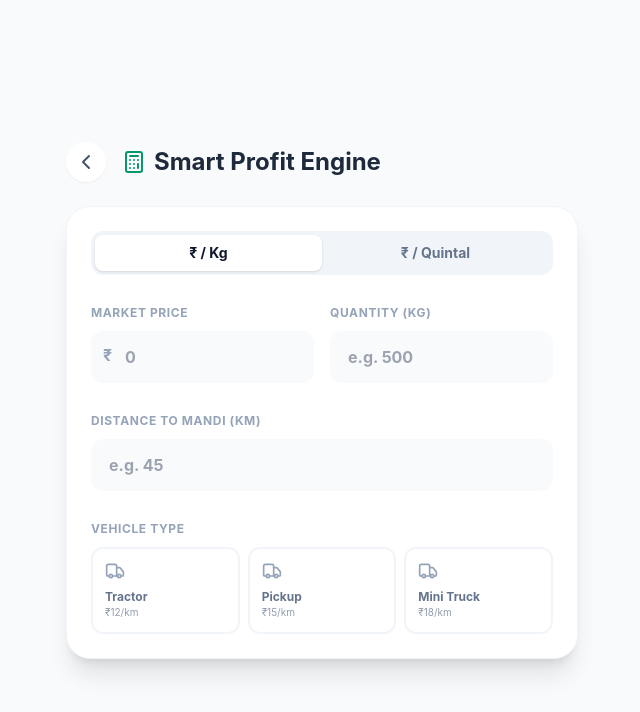
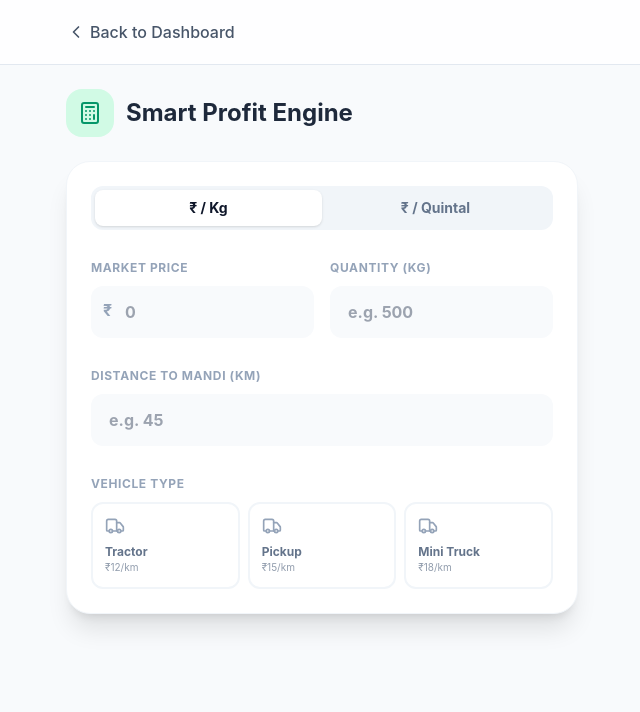
Before and after one commit to PrathmeshBadhe/agri-pivot-2026, a React (Vite) app in the folder frontend_ts/: page /calculator in a window 1280 px wide. Shown: the top 712 px of the page, without its empty margins (318-958 px from the left). Built offline with nearby package versions, Linux system fonts and the light colour scheme; sample sign-in values are in the browser's storage.

Commit message:
fix: stabilize navigation and persist calculator state

```diff
--- a/frontend_ts/src/features/dashboard/Dashboard.tsx
+++ b/frontend_ts/src/features/dashboard/Dashboard.tsx
@@ -98,63 +98,63 @@ export const Dashboard = () => {
                 <div className="mb-8">
                     <div className="grid grid-cols-2 lg:grid-cols-4 gap-4">
                         <Link to="/calculator" className="contents">
-                            <motion.button
+                            <motion.div
                                 whileHover={{ scale: 1.03 }}
                                 whileTap={{ scale: 0.96 }}
                                 transition={{ type: "spring", stiffness: 500, damping: 30 }}
-                                className="relative h-28 w-full flex items-center px-6 gap-4 bg-white/70 backdrop-blur-xl border border-white/20 shadow-xl rounded-3xl overflow-hidden group hover:bg-white/80 transition-colors"
+                                className="relative h-28 w-full flex items-center px-6 gap-4 bg-white/70 backdrop-blur-xl border border-white/20 shadow-xl rounded-3xl overflow-hidden group hover:bg-white/80 transition-colors cursor-pointer"
                             >
                                 <div className="p-3.5 rounded-2xl bg-emerald-100 text-emerald-600 group-hover:scale-110 transition-transform duration-300 shadow-sm">
                                     <Calculator className="w-7 h-7" />
                                 </div>
                                 <span className="text-lg font-bold text-slate-800 tracking-tight text-left leading-tight">Profit<br />Calculator</span>
                                 <div className="absolute -right-4 -bottom-4 w-24 h-24 bg-emerald-500/10 rounded-full blur-2xl" />
-                            </motion.button>
+                            </motion.div>
                         </Link>
 
                         <Link to="/logistics" className="contents">
-                            <motion.button
+                            <motion.div
                                 whileHover={{ scale: 1.03 }}
                                 whileTap={{ scale: 0.96 }}
                                 transition={{ type: "spring", stiffness: 500, damping: 30 }}
-                                className="relative h-28 w-full flex items-center px-6 gap-4 bg-white/70 backdrop-blur-xl border border-white/20 shadow-xl rounded-3xl overflow-hidden group hover:bg-white/80 transition-colors"
+                                className="relative h-28 w-full flex items-center px-6 gap-4 bg-white/70 backdrop-blur-xl border border-white/20 shadow-xl rounded-3xl overflow-hidden group hover:bg-white/80 transition-colors cursor-pointer"
                             >
                                 <div className="p-3.5 rounded-2xl bg-indigo-100 text-indigo-600 group-hover:scale-110 transition-transform duration-300 shadow-sm">
                                     <Tractor className="w-7 h-7" />
                                 </div>
                                 <span className="text-lg font-bold text-slate-800 tracking-tight text-left leading-tight">Logistics<br />Hub</span>
                                 <div className="absolute -right-4 -bottom-4 w-24 h-24 bg-indigo-500/10 rounded-full blur-2xl" />
-                            </motion.button>
+                            </motion.div>
                         </Link>
 
                         <Link to="/weather" className="contents">
-                            <motion.button
+                            <motion.div
                                 whileHover={{ scale: 1.03 }}
                                 whileTap={{ scale: 0.96 }}
                                 transition={{ type: "spring", stiffness: 500, damping: 30 }}
-                                className="relative h-28 w-full flex items-center px-6 gap-4 bg-white/70 backdrop-blur-xl border border-white/20 shadow-xl rounded-3xl overflow-hidden group hover:bg-white/80 transition-colors"
+                                className="relative h-28 w-full flex items-center px-6 gap-4 bg-white/70 backdrop-blur-xl border border-white/20 shadow-xl rounded-3xl overflow-hidden group hover:bg-white/80 transition-colors cursor-pointer"
                             >
                                 <div className="p-3.5 rounded-2xl bg-sky-100 text-sky-600 group-hover:scale-110 transition-transform duration-300 shadow-sm">
                                     <CloudSun className="w-7 h-7" />
                                 </div>
                                 <span className="text-lg font-bold text-slate-800 tracking-tight text-left leading-tight">Weather<br />Forecast</span>
                                 <div className="absolute -right-4 -bottom-4 w-24 h-24 bg-sky-500/10 rounded-full blur-2xl" />
-                            </motion.button>
+                            </motion.div>
                         </Link>
 
-                        <motion.button
+                        <motion.div
                             onClick={() => toast('Crop Doctor AI coming soon!', { icon: '🤖' })}
                             whileHover={{ scale: 1.03 }}
                             whileTap={{ scale: 0.96 }}
                             transition={{ type: "spring", stiffness: 500, damping: 30 }}
-                            className="relative h-28 w-full flex items-center px-6 gap-4 bg-white/70 backdrop-blur-xl border border-white/20 shadow-xl rounded-3xl overflow-hidden group hover:bg-white/80 transition-colors"
+                            className="relative h-28 w-full flex items-center px-6 gap-4 bg-white/70 backdrop-blur-xl border border-white/20 shadow-xl rounded-3xl overflow-hidden group hover:bg-white/80 transition-colors cursor-pointer"
                         >
                             <div className="p-3.5 rounded-2xl bg-amber-100 text-amber-600 group-hover:scale-110 transition-transform duration-300 shadow-sm">
                                 <Leaf className="w-7 h-7" />
                             </div>
                             <span className="text-lg font-bold text-slate-800 tracking-tight text-left leading-tight">Crop<br />Doctor</span>
                             <div className="absolute -right-4 -bottom-4 w-24 h-24 bg-amber-500/10 rounded-full blur-2xl" />
-                        </motion.button>
+                        </motion.div>
                     </div>
                 </div>
 
--- a/frontend_ts/src/features/tools/CalculatorPage.tsx
+++ b/frontend_ts/src/features/tools/CalculatorPage.tsx
@@ -39,6 +39,29 @@ export const CalculatorPage = () => {
         { id: 'pickup', name: 'Pickup', rate: 15, capacity: '2-4 Ton' },
         { id: 'truck', name: 'Mini Truck', rate: 18, capacity: '5-8 Ton' }
     ] as const;
+
+    // Load saved state on mount
+    useEffect(() => {
+        const saved = sessionStorage.getItem('calc_state');
+        if (saved) {
+            try {
+                const parsed = JSON.parse(saved);
+                if (parsed.price) setPrice(parsed.price);
+                if (parsed.quantity) setQuantity(parsed.quantity);
+                if (parsed.distance) setDistance(parsed.distance);
+                if (parsed.vehicle) setSelectedVehicle(parsed.vehicle);
+                if (parsed.unit) setUnit(parsed.unit);
+            } catch (e) {
+                console.error("Failed to parse saved state", e);
+            }
+        }
+    }, []);
+
+    // Save state on change
+    useEffect(() => {
+        const state = { price, quantity, distance, vehicle: selectedVehicle, unit };
+        sessionStorage.setItem('calc_state', JSON.stringify(state));
+    }, [price, quantity, distance, selectedVehicle, unit]);
 
     // Recalculate Effect
     useEffect(() => {
@@ -83,20 +106,30 @@ export const CalculatorPage = () => {
     };
 
     return (
-        <div className="min-h-screen bg-slate-50 p-6 flex items-center justify-center">
+        <div className="min-h-screen bg-slate-50 relative">
 
+            {/* Sticky Header */}
+            <div className="sticky top-0 z-50 bg-white/80 backdrop-blur-md border-b border-slate-200 px-4 py-3 mb-6">
+                <div className="max-w-lg mx-auto flex items-center gap-4">
+                    <Link to="/" className="p-2 -ml-2 hover:bg-slate-100 rounded-full transition-colors text-slate-600 font-medium flex items-center gap-1">
+                        <ChevronLeft className="w-5 h-5" />
+                        Back to Dashboard
+                    </Link>
+                </div>
+            </div>
+
+            <div className="p-6 flex items-center justify-center -mt-6">
                 <motion.div
                     initial={{ opacity: 0, scale: 0.95 }}
                     animate={{ opacity: 1, scale: 1 }}
                     className="w-full max-w-lg space-y-6"
                 >
-                {/* Header */}
-                <div className="flex items-center gap-4 mb-6">
-                    <Link to="/dashboard" className="p-2 bg-white rounded-full shadow-sm hover:shadow-md transition-shadow text-slate-600">
-                        <ChevronLeft className="w-6 h-6" />
-                    </Link>
-                    <h1 className="text-2xl font-bold text-slate-800 flex items-center gap-2">
-                        <Calculator className="w-6 h-6 text-emerald-600" />
+                    {/* Title */}
+                    <div className="flex items-center gap-3">
+                        <div className="p-3 bg-emerald-100 rounded-2xl text-emerald-600">
+                            <Calculator className="w-6 h-6" />
+                        </div>
+                        <h1 className="text-2xl font-bold text-slate-800">
                             Smart Profit Engine
                         </h1>
                     </div>
@@ -259,5 +292,6 @@ export const CalculatorPage = () => {
 
                 </motion.div>
             </div>
+        </div>
     );
 };
```
Lines whose indentation alone changed are shown as unchanged.
